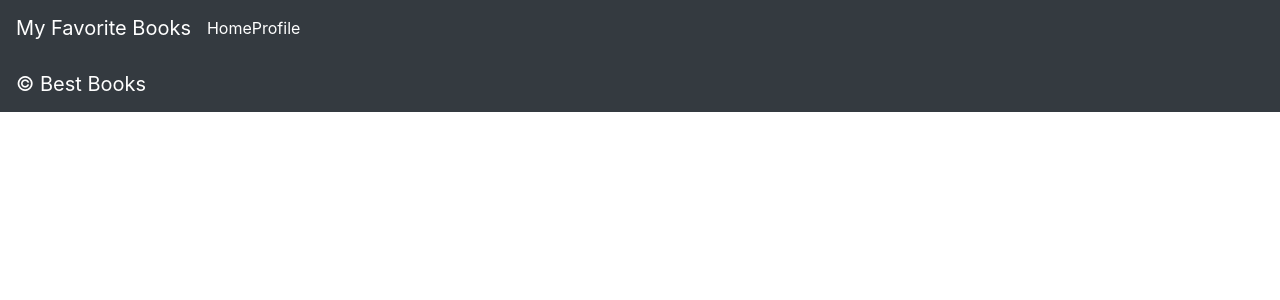
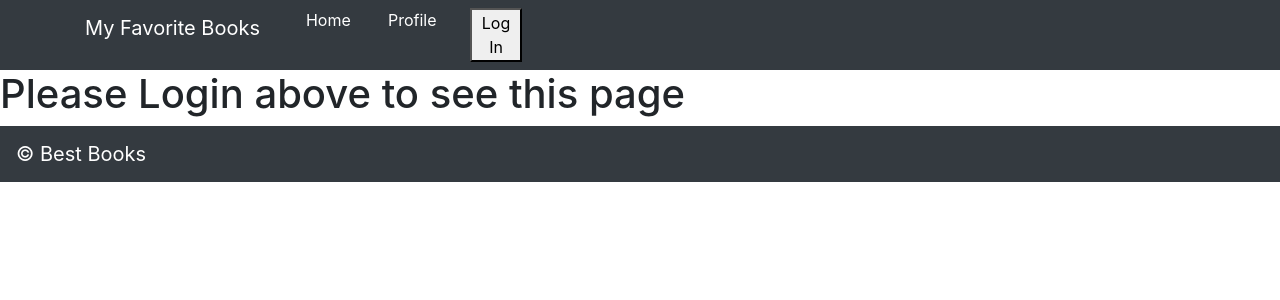
Before and after one commit to DrPayne25/can-of-books-frontend, a React (Create React App) app: page /profile in a window 1280 px wide. Shown: the top 300 px of the page. Built offline with nearby package versions, Linux system fonts and the light colour scheme.

Commit message:
finished with everything except the button for the backend

```diff
--- a/src/App.js
+++ b/src/App.js
@@ -17,7 +17,7 @@ class App extends React.Component {
   render() {
     console.log('app', this.props);
     console.log(this.props.auth0)
-    const {isLoading, user, isAuthenticated} = this.props.auth0;
+    const {isLoading, isAuthenticated} = this.props.auth0;
 
     if (isLoading) {
       return <h2> Still Loading....</h2>
@@ -26,15 +26,16 @@ class App extends React.Component {
         <>
           <Router>
             <IsLoadingAndError>
-              <Header />
+              <Header isAuthenticated={isAuthenticated}/>
               <Switch>
                 <Route exact path="/">
                   {/* Done: if the user is logged in, render the `BestBooks` component, if they are not, render the `Login` component */
                   isAuthenticated ? <BestBooks /> : <Login /> }
                 </Route>
-                <Route exact path="/profile" />
+                <Route exact path="/profile" >
                 {/* TODO: add a route with a path of '/profile' that renders a `Profile` component */
-                isAuthenticated ? <Profile /> : 'Please Login to continue'}
+                isAuthenticated ? <Profile /> : <h1>Please Login above to see this page</h1>}
+                </Route>
               </Switch>
               <Footer />
             </IsLoadingAndError>
--- a/src/Header.js
+++ b/src/Header.js
@@ -2,16 +2,32 @@ import React from 'react';
 import 'bootstrap/dist/css/bootstrap.min.css';
 import Navbar from 'react-bootstrap/Navbar';
 import { Link } from "react-router-dom";
+import LoginButton from './LoginButton'
+import LogoutButton from './LogoutButton'
 import './Header.css';
+import { Container, Row, Col } from 'react-bootstrap';
 
 class Header extends React.Component {
   render() {
     return(
       <Navbar collapseOnSelect expand="lg" bg="dark" variant="dark">
-        <Navbar.Brand>My Favorite Books</Navbar.Brand>
-        <Link to="/">Home</Link>
-        <Link to="/profile">Profile</Link>
-        {/* TODO: if the user is logged in, render the `LogoutButton` - if the user is logged out, render the `LoginButton` */}
+        <Container>
+          <Row>
+            <Col>
+              <Navbar.Brand>My Favorite Books</Navbar.Brand>
+            </Col>
+            <Col>
+              <Link to="/">Home</Link>
+            </Col>
+            <Col>
+              <Link to="/profile">Profile</Link>
+            </Col>
+            <Col>
+          {/* DONE: if the user is logged in, render the `LogoutButton` - if the user is logged out, render the `LoginButton` */
+          this.props.isAuthenticated ? <LogoutButton /> : <LoginButton />}
+          </Col>
+          </Row>
+        </Container>
       </Navbar>
     );
   }
--- /dev/null
+++ b/src/LogoutButton.js
@@ -0,0 +1,17 @@
+// Pulled Directly from Auth0 Docs
+// https://auth0.com/docs/quickstart/spa/react
+
+import React from "react";
+import { useAuth0 } from "@auth0/auth0-react";
+
+const LogoutButton = () => {
+  const { logout } = useAuth0();
+
+  return (
+    <button onClick={() => logout({ returnTo: window.location.origin })}>
+      Log Out
+    </button>
+  );
+};
+
+export default LogoutButton;
--- a/src/Profile.js
+++ b/src/Profile.js
@@ -1,3 +1,6 @@
+// Pulled Directly from Auth0 Docs
+// https://auth0.com/docs/quickstart/spa/react
+
 import React from "react";
 import { useAuth0 } from "@auth0/auth0-react";
 
```
Also changed, not shown: 1 other file (tests, documents, lock files or other folders).
